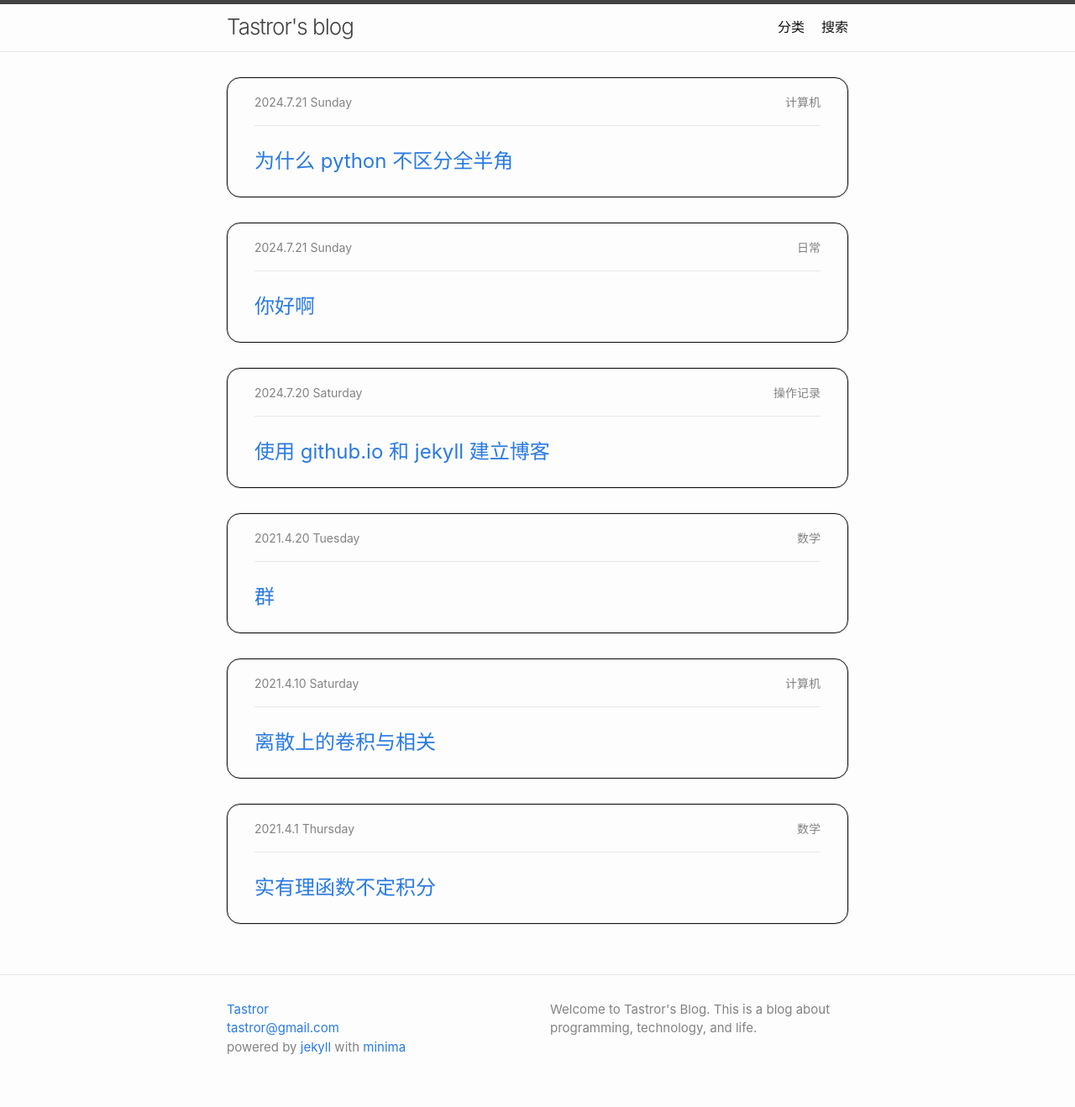
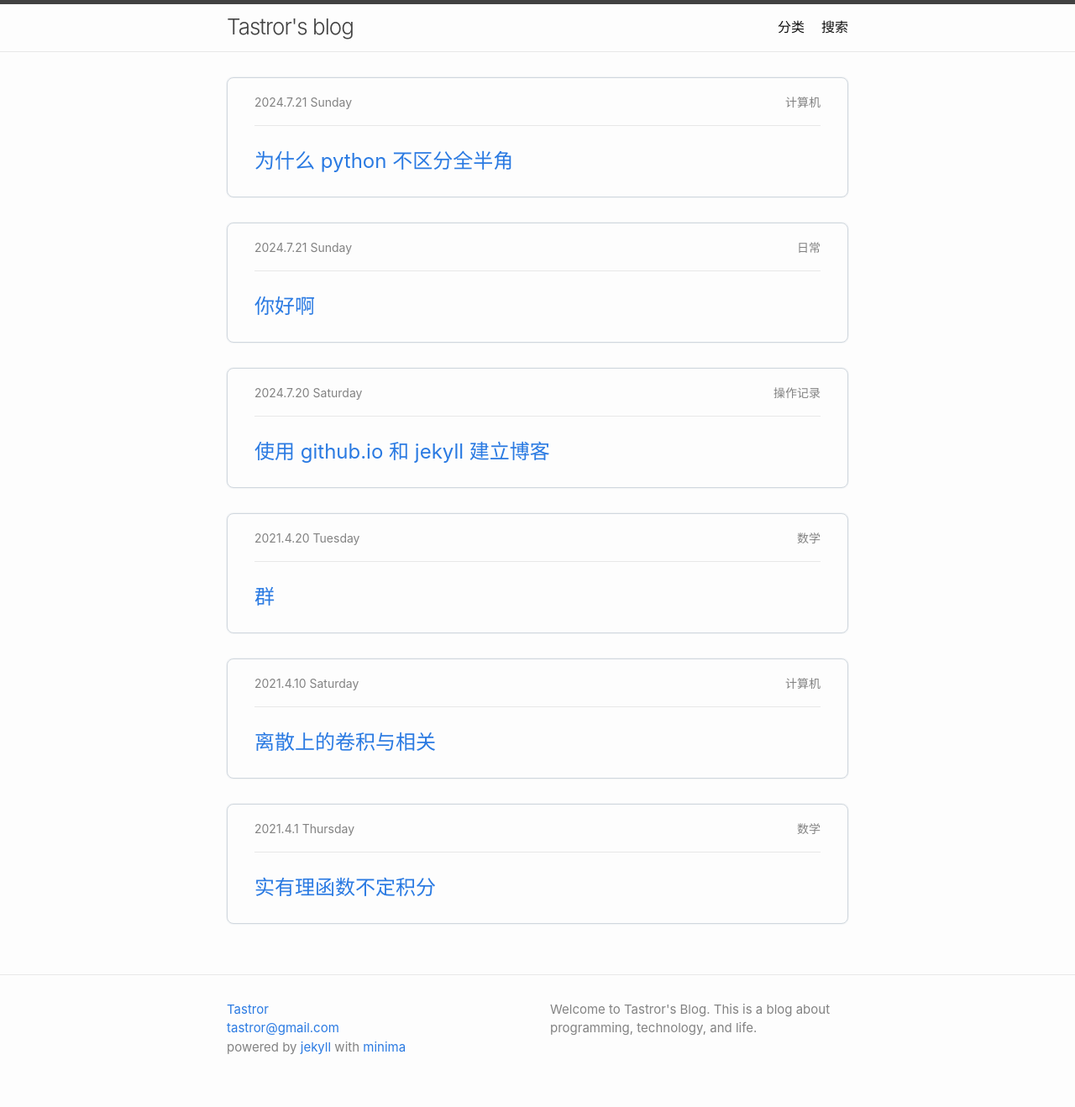
Before and after one commit to Tastror/Tastror.github.io, a Jekyll site: the page built from index.md, in a window 1280 px wide. Shown: the whole page at 84% size. Built offline with Jekyll 4.4.1, drawn with Linux system fonts in a browser that asks for light colours.

Commit message:
update: 1, boarder color; 2, hover change; 3, search auto focus

```diff
--- a/_sass/minima/_layout.scss
+++ b/_sass/minima/_layout.scss
@@ -223,10 +223,13 @@
 }
 
 .post-single {
-  border: 0.05rem solid $box-color-01;
-  border-radius: 1rem;
-  box-shadow: 0 0 0.1rem $shadow-color-01;
+  pointer-events: none;
+  border: thin solid $box-color-02;
+  border-radius: 0.5rem;
+  box-shadow: 0 0 0.1rem $shadow-color-02;
   padding: 1rem 2rem 1.5rem;
+  & a { pointer-events: auto; };
+  &:hover { border-color: $box-color-01; };
 }
 
 .left-and-right {
@@ -342,14 +345,16 @@
   width: 100%;
   height: 3rem;
   padding: 1em;
-  border: solid;
+  border: thick solid;
   box-sizing: border-box;
   background-color: $background-color;
-  border-color: $box-color-01;
+  border-color: $box-color-02;
   border-radius: 0.5rem;
   border-width: 0.1rem;
   color: $text-color;
+  font-size: $small-font-size;
   outline: none;
+  &:focus { border-color: $box-color-01; }
 }
 
 
--- a/_sass/minima/skins/auto.scss
+++ b/_sass/minima/skins/auto.scss
@@ -27,6 +27,12 @@ $lm-link-hover-color:      $lm-text-color !default;
 $lm-border-color-01:       $lm-brand-color-light !default;
 $lm-border-color-02:       lighten($lm-brand-color, 35%) !default;
 $lm-border-color-03:       $lm-brand-color-dark !default;
+
+// colors for boxes
+$lm-box-color-01: #111111 !default;
+$lm-box-color-02: #d0d7de !default;
+$lm-shadow-color-01: #111111 !default;
+$lm-shadow-color-02: #d0d7de !default;
 
 $lm-table-text-color:      lighten($lm-text-color, 18%) !default;
 $lm-table-zebra-color:     lighten($lm-brand-color, 46%) !default;
@@ -123,6 +129,12 @@ $dm-link-hover-color:      $dm-text-color !default;
 $dm-border-color-01:       $dm-brand-color-dark !default;
 $dm-border-color-02:       $dm-brand-color-light !default;
 $dm-border-color-03:       $dm-brand-color !default;
+
+// colors for boxes
+$dm-box-color-01: #828282 !default;
+$dm-box-color-02: #30363d !default;
+$dm-shadow-color-01: #828282 !default;
+$dm-shadow-color-02: #30363d !default;
 
 $dm-table-text-color:      $dm-text-color !default;
 $dm-table-zebra-color:     lighten($dm-background-color, 4%) !default;
@@ -228,8 +240,11 @@ $border-color-01: $lm-border-color-01;
 $border-color-02: $lm-border-color-02;
 $border-color-03: $lm-border-color-03;
 
-$box-color-01: $lm-text-color;
-$shadow-color-01: $lm-brand-color;
+// (1) skin: classic (a.k.a light)
+$box-color-01: $lm-box-color-01;
+$box-color-02: $lm-box-color-02;
+$shadow-color-01: $lm-shadow-color-01;
+$shadow-color-02: $lm-shadow-color-02;
 
 $table-text-color: $lm-table-text-color;
 $table-zebra-color: $lm-table-zebra-color;
@@ -261,8 +276,11 @@ $table-border-color: $lm-table-border-color;
     --minima-border-color-02: #{$lm-border-color-02};
     --minima-border-color-03: #{$lm-border-color-03};
 
-    --minima-box-color-01: #{$lm-text-color};
-    --minima-shadow-color-01: #{$lm-brand-color};
+    // (2) skin: auto.light
+    --minima-box-color-01: #{$lm-box-color-01};
+    --minima-box-color-02: #{$lm-box-color-02};
+    --minima-shadow-color-01: #{$lm-shadow-color-01};
+    --minima-shadow-color-02: #{$lm-shadow-color-02};
 
     --minima-table-text-color: #{$lm-table-text-color};
     --minima-table-zebra-color: #{$lm-table-zebra-color};
@@ -293,8 +311,11 @@ $table-border-color: $lm-table-border-color;
       --minima-border-color-02: #{$dm-border-color-02};
       --minima-border-color-03: #{$dm-border-color-03};
 
-      --minima-box-color-01: #{$dm-text-color};
-      --minima-shadow-color-01: #{$dm-brand-color};
+      // (2) skin: auto.dark
+      --minima-box-color-01: #{$dm-box-color-01};
+      --minima-box-color-02: #{$dm-box-color-02};
+      --minima-shadow-color-01: #{$dm-shadow-color-01};
+      --minima-shadow-color-02: #{$dm-shadow-color-02};
 
       --minima-table-text-color: #{$dm-table-text-color};
       --minima-table-zebra-color: #{$dm-table-zebra-color};
@@ -324,8 +345,11 @@ $table-border-color: $lm-table-border-color;
   $border-color-02: var(--minima-border-color-02);
   $border-color-03: var(--minima-border-color-03);
 
+  // (2) skin: auto: var value assign
   $box-color-01: var(--minima-box-color-01);
+  $box-color-02: var(--minima-box-color-02);
   $shadow-color-01: var(--minima-shadow-color-01);
+  $shadow-color-02: var(--minima-shadow-color-02);
 
   $table-text-color: var(--minima-table-text-color);
   $table-zebra-color: var(--minima-table-zebra-color);
@@ -356,8 +380,11 @@ $table-border-color: $lm-table-border-color;
   $border-color-02: $dm-border-color-02;
   $border-color-03: $dm-border-color-03;
 
-  $box-color-01: $dm-text-color;
-  $shadow-color-01: $dm-brand-color;
+  // (3) skin: dark
+  $box-color-01: $dm-box-color-01;
+  $box-color-02: $dm-box-color-02;
+  $shadow-color-01: $dm-shadow-color-01;
+  $shadow-color-02: $dm-shadow-color-02;
 
   $table-text-color: $dm-table-text-color;
   $table-zebra-color: $dm-table-zebra-color;
--- a/_sass/minima/skins/solarized.scss
+++ b/_sass/minima/skins/solarized.scss
@@ -56,6 +56,8 @@ $sol-mono2:    $sol-base2;
 $sol-mono1:    $sol-base1;
 $sol-mono00:   $sol-base00;
 $sol-mono01:   $sol-base01;
+$sol-mono02:   $sol-base02;
+$sol-mono03:   $sol-base03;
 $sol-mix1:     $sol-light-mix1;
 $sol-mix2:     $sol-light-mix2;
 $sol-mix3:     $sol-light-mix3;
@@ -66,6 +68,8 @@ $sol-mix3:     $sol-light-mix3;
   $sol-mono1:  $sol-base01;
   $sol-mono00: $sol-base0;
   $sol-mono01: $sol-base1;
+  $sol-mono02: $sol-base2;
+  $sol-mono03: $sol-base3;
   $sol-mix1:   $sol-dark-mix1;
   $sol-mix2:   $sol-dark-mix2;
   $sol-mix3:   $sol-dark-mix3;
@@ -78,6 +82,8 @@ $sol-mix3:     $sol-light-mix3;
     --solarized-mono1:  #{$sol-base1};
     --solarized-mono00: #{$sol-base00};
     --solarized-mono01: #{$sol-base01};
+    --solarized-mono02: #{$sol-base02};
+    --solarized-mono03: #{$sol-base03};
     --solarized-mix1:   #{$sol-light-mix1};
     --solarized-mix2:   #{$sol-light-mix2};
     --solarized-mix3:   #{$sol-light-mix3};
@@ -90,6 +96,8 @@ $sol-mix3:     $sol-light-mix3;
       --solarized-mono1:  #{$sol-base01};
       --solarized-mono00: #{$sol-base0};
       --solarized-mono01: #{$sol-base1};
+      --solarized-mono02: #{$sol-base2};
+      --solarized-mono03: #{$sol-base3};
       --solarized-mix1:   #{$sol-dark-mix1};
       --solarized-mix2:   #{$sol-dark-mix2};
       --solarized-mix3:   #{$sol-dark-mix3};
@@ -101,6 +109,8 @@ $sol-mix3:     $sol-light-mix3;
   $sol-mono1:  var(--solarized-mono1);
   $sol-mono00: var(--solarized-mono00);
   $sol-mono01: var(--solarized-mono01);
+  $sol-mono02: var(--solarized-mono02);
+  $sol-mono03: var(--solarized-mono03);
   $sol-mix1:   var(--solarized-mix1);
   $sol-mix2:   var(--solarized-mix2);
   $sol-mix3:   var(--solarized-mix3);
@@ -128,8 +138,11 @@ $border-color-01:       $brand-color-light !default;
 $border-color-02:       $sol-mono1 !default;
 $border-color-03:       $sol-mono00 !default;
 
-$box-color-01:          $sol-base03 !default;
-$shadow-color-01:       $sol-base03 !default;
+// (1) skin: Solarized (both dark and light, this css is better than auto.scss...)
+$box-color-01:          $sol-mono03 !default;
+$box-color-02:          $sol-mono00 !default;
+$shadow-color-01:       $sol-mono03 !default;
+$shadow-color-02:       $sol-mono00 !default;
 
 $table-text-color:      $sol-mono00 !default;
 $table-zebra-color:     $sol-mix3 !default;
```
Also changed, not shown: search.html (+24 -1 lines).
